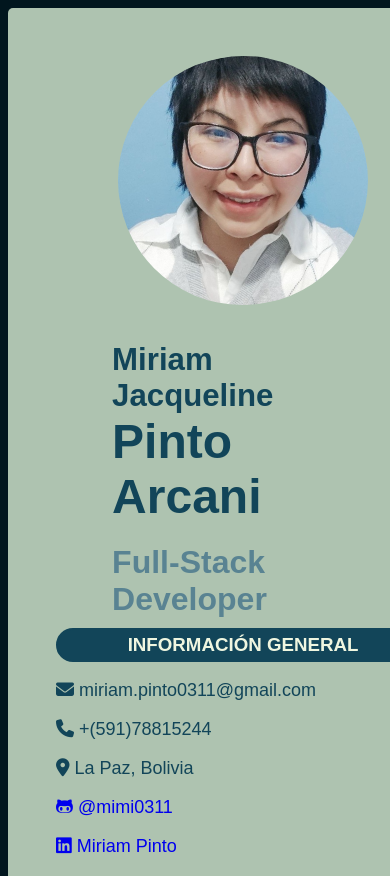
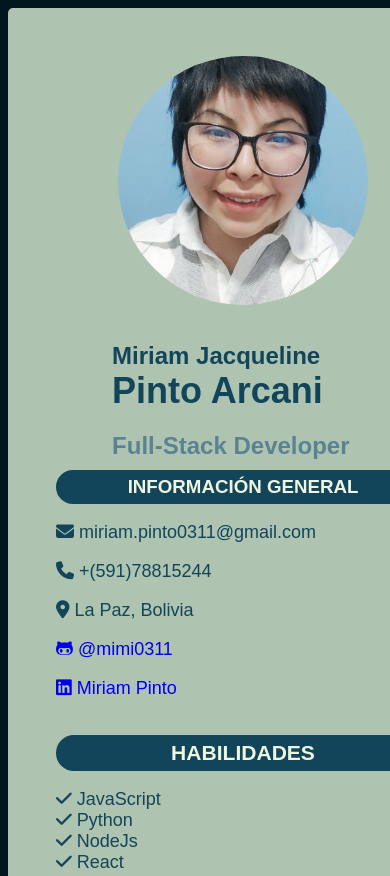
Before and after one commit to mimi0311/mimi0311.github.io, a plain HTML site: page index.html in a window 390 px wide. Shown: the top 876 px of the page. Drawn offline with Linux system fonts and the light colour scheme.

Commit message:
correcciones de estilo

```diff
--- a/style.css
+++ b/style.css
@@ -100,11 +100,13 @@ table{
 }
 @media only screen and (max-width: 768px) {
     .container{
-        width: 100%;
         grid-template-columns: 1fr;
         grid-template-rows: 1fr;
         padding: 3rem;
         gap:10px;
+        margin: 0 auto;
+        max-width: 400px;
+        width: 100%;
     }
     .sec-1{
         grid-column: 1/3;
@@ -119,17 +121,17 @@ table{
         padding-left: 0;
     }
     .profesion{
-        font-size: 200%;
+        font-size: 150%;
         font-weight: bold;
         color: #598392;
         padding-left: 0;
     }
     .nombre{
-        font-size: 130%;
+        font-size: 100%;
         color: #124559;
     }
     .apellido{
-        font-size: 200%;
+        font-size: 150%;
         color: #124559;
     }
     .nombre-cabecera{
```
